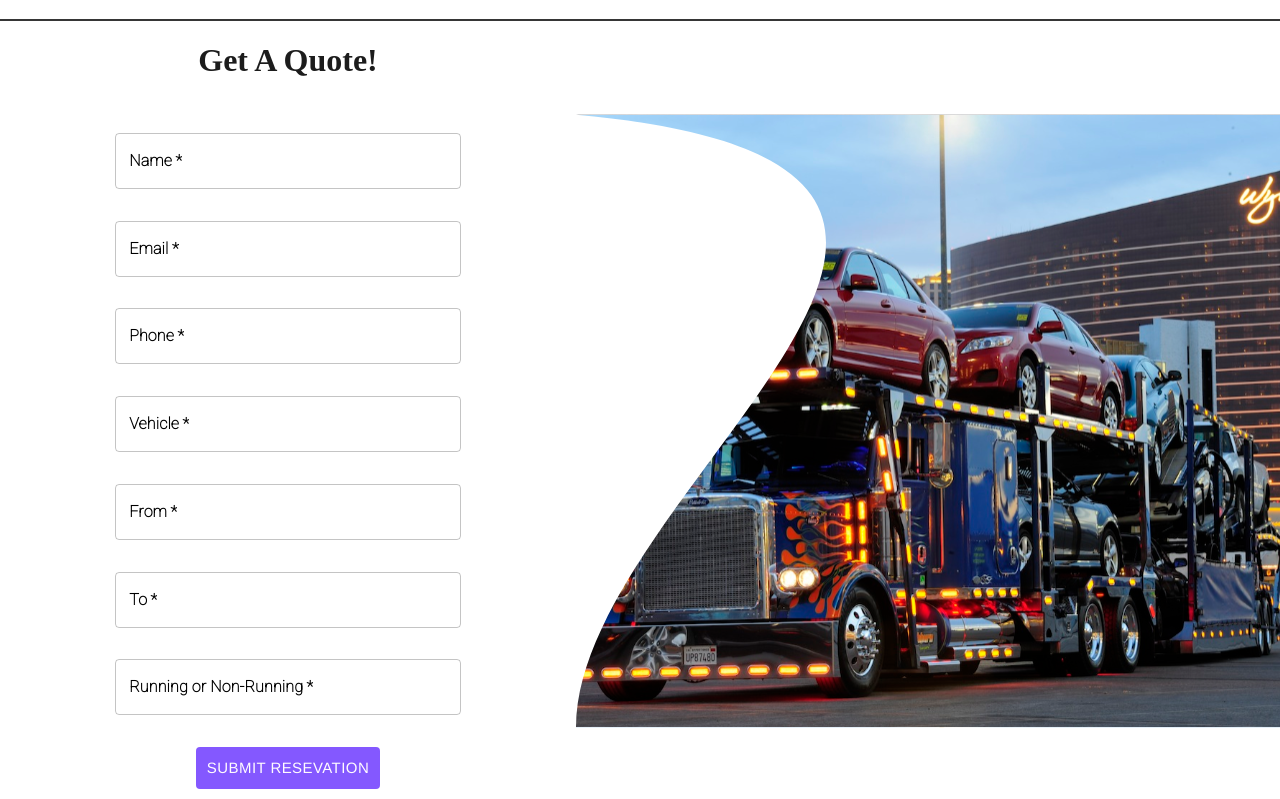
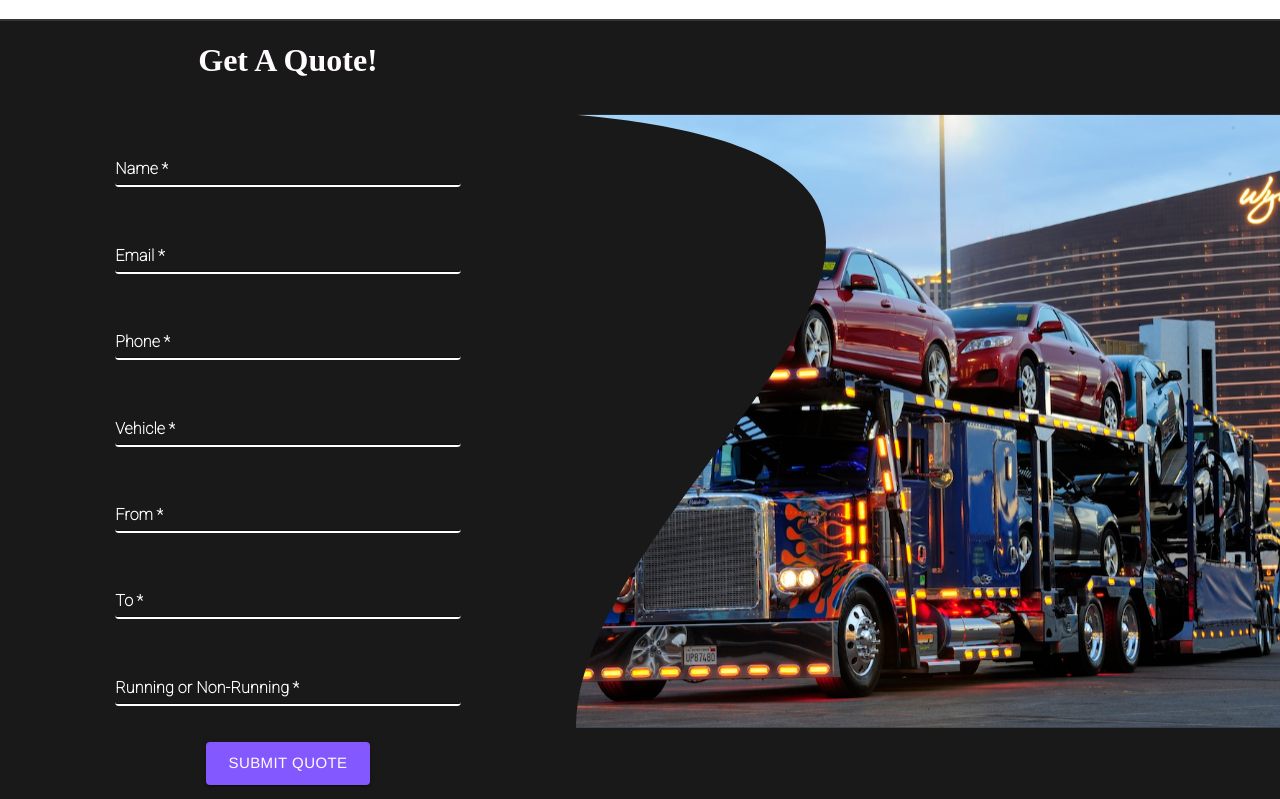
Before and after one commit to TieuVanHien/auto-haul, a React (Create React App) app: page / in a window 1280 px wide. Shown: the part 3181-3980 px from the top of the page. Built offline with nearby package versions, Linux system fonts and the light colour scheme; a web font is replaced by a local one.

Commit message:
completed home page

```diff
--- a/src/components/index.js
+++ b/src/components/index.js
@@ -1 +1,2 @@
 export { Nav } from "./nav";
+export { TrackingModal } from "./trackingModal";
--- /dev/null
+++ b/src/components/trackingModal.jsx
@@ -0,0 +1,117 @@
+import React, { useRef } from "react";
+import emailjs from "@emailjs/browser";
+import {
+  Box,
+  TextField,
+  Button,
+  TextareaAutosize,
+  Typography,
+  Modal,
+} from "@mui/material";
+
+export const TrackingModal = ({ OpenModal, CloseModal }) => {
+  const form = useRef();
+  const sendEmail = (e) => {
+    e.preventDefault();
+    emailjs
+      .sendForm(
+        "service_1mqa5ua",
+        "template_8i4job8",
+        form.current,
+        "rzG_LRj0lLd3n2l0Z"
+      )
+      .then(
+        (result) => {
+          console.log(result.text);
+        },
+        (error) => {
+          console.log(error.text);
+        }
+      );
+    e.target.reset();
+  };
+  const style = {
+    position: "absolute",
+    width: 400,
+    height: 400,
+    bgcolor: "background.paper",
+    border: "2px solid #000",
+    boxShadow: 24,
+    p: 4,
+  };
+
+  return (
+    <div>
+      <Modal
+        open={OpenModal}
+        onClose={CloseModal}
+        aria-labelledby="modal-modal-title"
+        aria-describedby="modal-modal-description"
+      >
+        <Box className="trackingModal" sx={style}>
+          <Typography id="modal-modal-title" variant="h6" component="h2">
+            Fill Out The Form To Track Your Vehicle
+          </Typography>
+          <Typography
+            className="form-container"
+            id="modal-modal-description"
+            sx={{ mt: 2 }}
+          >
+            <form ref={form} onSubmit={sendEmail} className="trackingForm">
+              <TextField
+                className="input"
+                variant="outlined"
+                label="Name"
+                placeholder="John Wick"
+                type="text"
+                name="name"
+                fullWidth="true"
+                required="true"
+              />
+              <TextField
+                className="input"
+                variant="outlined"
+                label="Email"
+                placeholder="john.doe@gmail.com"
+                type="email"
+                name="email"
+                fullWidth="true"
+                required="true"
+              />
+              <TextField
+                className="input"
+                variant="outlined"
+                label="Vehicle or Vin Number"
+                placeholder="4Y1SL65848Z411439"
+                type="text"
+                name="vehicle"
+                fullWidth="true"
+                required="required"
+              />
+              <TextareaAutosize
+                aria-label="empty textarea"
+                placeholder="Message"
+                minRows={8}
+                name="message"
+                style={{
+                  width: "95%",
+                  padding: "0.5em",
+                  fontFamily: "Helvetica",
+                }}
+                required="required"
+              />
+              <Button
+                className="button"
+                variant="contained"
+                size="large"
+                type="submit"
+              >
+                Submit
+              </Button>
+            </form>
+          </Typography>
+        </Box>
+      </Modal>
+    </div>
+  );
+};
--- a/src/scss/sections/footer.scss
+++ b/src/scss/sections/footer.scss
@@ -2,7 +2,7 @@
 
 .footer {
   .container {
-    height: 45vh;
+    height: 40vh;
     display: flex;
     flex-direction: column;
     h5 {
--- a/src/scss/sections/form.scss
+++ b/src/scss/sections/form.scss
@@ -5,6 +5,7 @@
   border-top: 2px solid rgba(0, 0, 0, 0.79);
   .container {
     width: 100%;
+    background-color: rgba(0, 0, 0, 0.9);
     .formContact {
       width: 45%;
       height: 100%;
@@ -12,9 +13,7 @@
       flex-direction: column;
       justify-content: center;
       align-items: center;
-
       h3 {
-        color: $black;
         height: 10%;
         display: flex;
         justify-content: center;
@@ -29,6 +28,9 @@
         align-items: center;
         .input {
           width: 60%;
+          .MuiInput-underline {
+            border-color: $white;
+          }
         }
       }
     }
--- a/src/scss/typography/typography.scss
+++ b/src/scss/typography/typography.scss
@@ -39,6 +39,36 @@ h5 {
 
 body,
 html {
+  .css-rs7sgu {
+    padding: 1em;
+    border-radius: 0.5em;
+  }
+  .css-79ws1d-MuiModal-root {
+    display: flex;
+    flex-direction: column;
+    justify-content: center;
+    align-items: center;
+
+    .trackingModal {
+      h2 {
+        color: $black;
+        font-weight: bold;
+      }
+      display: flex;
+      height: 65%;
+      flex-direction: column;
+      justify-content: center;
+      align-items: center;
+      .trackingForm {
+        .input {
+          margin-bottom: 1em;
+        }
+        .message {
+          padding: 1em;
+        }
+      }
+    }
+  }
   line-height: 1.6;
   scroll-behavior: smooth;
   margin: 0 !important;
--- a/src/section/footer.js
+++ b/src/section/footer.js
@@ -20,7 +20,7 @@ export const Footer = () => {
               <div>
                 {" "}
                 <h5>Opening Hours</h5>
-                <h5>Weekdays: 8:00-5:00</h5>
+                <h5>Weekdays: 8:00 am - 5:00 pm</h5>
               </div>
             </div>
             <div className="detail addresses">
--- a/src/section/form.js
+++ b/src/section/form.js
@@ -33,57 +33,72 @@ export const FormSubmit = () => {
           <form ref={form} onSubmit={sendEmail} className="formFill">
             <TextField
               className="input"
-              variant="outlined"
+              variant="standard"
               label="Name"
               placeholder="John Wick"
               type="text"
               name="name"
-              required="required"
+              required="true"
+              sx={{
+                "& .MuiInputLabel-root": { color: "green" },
+                borderBottom: "2px solid white",
+                borderRadius: 1,
+              }}
               InputLabelProps={{
-                style: { color: "black", fontWeight: "bold " },
+                style: { color: "white", fontWeight: "bold " },
               }}
               inputProps={{
                 style: {
                   fontFamily: "nunito",
-                  color: "black",
+                  color: "white",
                   fontWeight: "500",
                 },
               }}
             />
             <TextField
               className="input"
-              variant="outlined"
+              variant="standard"
               label="Email"
               placeholder="jane.doe@gmail.com"
               type="email"
               name="email"
-              required="required"
+              required="true"
+              sx={{
+                "& .MuiInputLabel-root": { color: "green" },
+                borderBottom: "2px solid white",
+                borderRadius: 1,
+              }}
               InputLabelProps={{
-                style: { color: "black", fontWeight: "bold " },
+                style: { color: "white", fontWeight: "bold " },
               }}
               inputProps={{
                 style: {
                   fontFamily: "nunito",
-                  color: "black",
+                  color: "white",
                   fontWeight: "500",
                 },
               }}
             />
             <TextField
               className="input"
-              variant="outlined"
+              variant="standard"
               label="Phone"
               placeholder="(888) 888-8888"
               type="tel"
               name="phone"
-              required="required"
+              required="true"
+              sx={{
+                "& .MuiInputLabel-root": { color: "green" },
+                borderBottom: "2px solid white",
+                borderRadius: 1,
+              }}
               InputLabelProps={{
-                style: { color: "black", fontWeight: "bold " },
+                style: { color: "white", fontWeight: "bold " },
               }}
               inputProps={{
                 style: {
                   fontFamily: "nunito",
-                  color: "black",
+                  color: "white",
                   fontWeight: "500",
                 },
               }}
@@ -92,19 +107,24 @@ export const FormSubmit = () => {
               className="input"
               min={1}
               max={20}
-              variant="outlined"
+              variant="standard"
               label="Vehicle"
               placeholder="Vehicle - Make, Model, Year"
               type="text"
               name="vehicle"
               required="required"
+              sx={{
+                "& .MuiInputLabel-root": { color: "green" },
+                borderBottom: "2px solid white",
+                borderRadius: 1,
+              }}
               InputLabelProps={{
-                style: { color: "black", fontWeight: "bold " },
+                style: { color: "white", fontWeight: "bold " },
               }}
               inputProps={{
                 style: {
                   fontFamily: "nunito",
-                  color: "black",
+                  color: "white",
                   fontWeight: "500",
                 },
               }}
@@ -113,19 +133,24 @@ export const FormSubmit = () => {
               className="input"
               min={1}
               max={20}
-              variant="outlined"
+              variant="standard"
               label="From"
               placeholder="City"
               type="text"
               name="fromCity"
               required="required"
+              sx={{
+                "& .MuiInputLabel-root": { color: "green" },
+                borderBottom: "2px solid white",
+                borderRadius: 1,
+              }}
               InputLabelProps={{
-                style: { color: "black", fontWeight: "bold " },
+                style: { color: "white", fontWeight: "bold " },
               }}
               inputProps={{
                 style: {
                   fontFamily: "nunito",
-                  color: "black",
+                  color: "white",
                   fontWeight: "500",
                 },
               }}
@@ -134,19 +159,24 @@ export const FormSubmit = () => {
               className="input"
               min={1}
               max={20}
-              variant="outlined"
+              variant="standard"
               label="To"
               placeholder="City"
               type="text"
               name="toCity"
               required="required"
+              sx={{
+                "& .MuiInputLabel-root": { color: "green" },
+                borderBottom: "2px solid white",
+                borderRadius: 1,
+              }}
               InputLabelProps={{
-                style: { color: "black", fontWeight: "bold " },
+                style: { color: "white", fontWeight: "bold " },
               }}
               inputProps={{
                 style: {
                   fontFamily: "nunito",
-                  color: "black",
+                  color: "white",
                   fontWeight: "500",
                 },
               }}
@@ -155,25 +185,35 @@ export const FormSubmit = () => {
               className="input"
               min={1}
               max={20}
-              variant="outlined"
+              variant="standard"
               label="Running or Non-Running"
               placeholder="Status"
               type="text"
               name="status"
               required="required"
+              sx={{
+                "& .MuiInputLabel-root": { color: "green" },
+                borderBottom: "2px solid white",
+                borderRadius: 1,
+              }}
               InputLabelProps={{
-                style: { color: "black", fontWeight: "bold " },
+                style: { color: "white", fontWeight: "bold " },
               }}
               inputProps={{
                 style: {
                   fontFamily: "nunito",
-                  color: "black",
+                  color: "white",
                   fontWeight: "500",
                 },
               }}
             />
-            <Button className="button" size="large" type="submit">
-              Submit Resevation
+            <Button
+              className="button"
+              variant="contained"
+              size="large"
+              type="submit"
+            >
+              Submit Quote
             </Button>
           </form>
         </div>
--- a/src/section/service.js
+++ b/src/section/service.js
@@ -1,4 +1,4 @@
-import React from "react";
+import React, { useState } from "react";
 import Line from "../images/heading-service.svg";
 import bubble from "../images/bubbleBackground.svg";
 import service1 from "../images/service-1.svg";
@@ -7,6 +7,8 @@ import service3 from "../images/service-3.svg";
 import { Button } from "@mui/material";
 
 export const Service = () => {
+  const [open, setOpen] = useState(false);
+  const handleClose = () => setOpen(false);
   return (
     <sections className="service">
       <div className="container">
@@ -25,9 +27,6 @@ export const Service = () => {
                   Alberta Auto Transport is experienced in safely transporting
                   your classic ride across Canada & the US
                 </p>
-                <Button className="button" variant="contained">
-                  Contact
-                </Button>
               </div>
             </div>
             <div className="top board">
@@ -38,9 +37,6 @@ export const Service = () => {
                   We transport all New & Used Vehicles for All Dealerships. We
                   also provide vehicle transportation for Car Rental Companies.
                 </p>
-                <Button className="button" variant="contained">
-                  Contact
-                </Button>
               </div>
             </div>
           </div>
@@ -54,9 +50,6 @@ export const Service = () => {
                   equipment to transport Heavy Trucks, Modified Heavy Trucks and
                   Highway Trucks...
                 </p>
-                <Button className="button" variant="contained">
-                  Contact
-                </Button>
               </div>
             </div>
           </div>
--- a/src/section/tracking.js
+++ b/src/section/tracking.js
@@ -1,9 +1,13 @@
-import React from "react";
+import React, { useState } from "react";
 import trackingImg from "../images/tracking.svg";
 import { Button } from "@mui/material";
 import ShareLocationIcon from "@mui/icons-material/ShareLocation";
+import { TrackingModal } from "../components/trackingModal";
 
 export const Tracking = () => {
+  const [open, setOpen] = useState(false);
+  const handleClose = () => setOpen(false);
+
   return (
     <section className="tracking">
       <div className="container">
@@ -17,10 +21,16 @@ export const Tracking = () => {
             Auto Hauler makes it easy for our customers to track their vehicles
             during transportation progess
           </p>
-          <Button className="button" size="large" variant="contained">
+          <Button
+            className="button"
+            onClick={() => setOpen(true)}
+            size="large"
+            variant="contained"
+          >
             Track Your Vehicle
           </Button>
         </div>
+        {open && <TrackingModal OpenModal={open} CloseModal={handleClose} />}
       </div>
     </section>
   );
```
